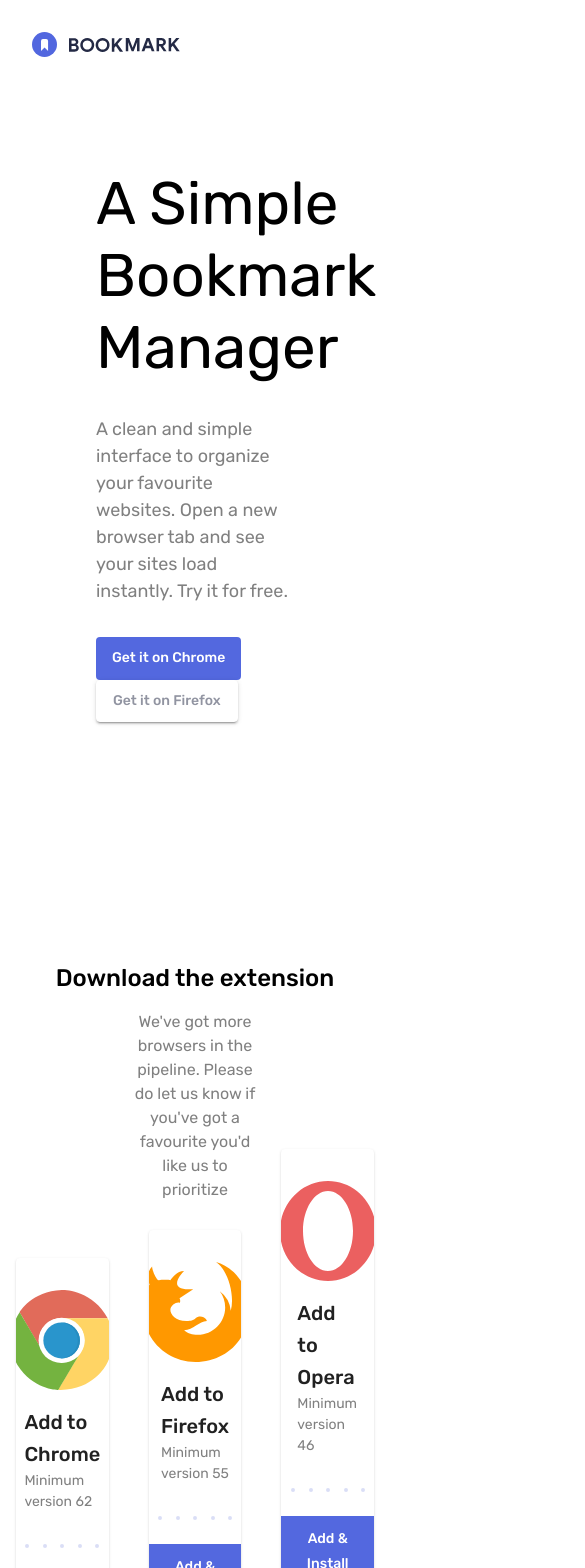
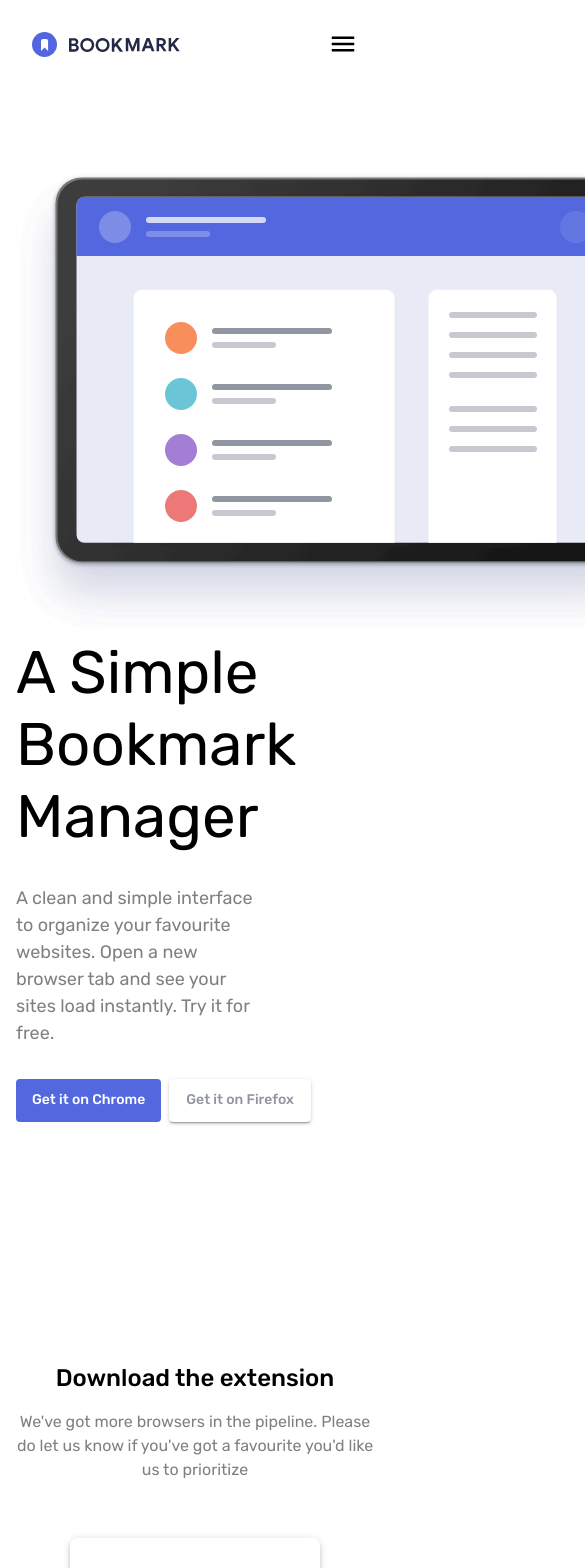
Before and after one commit to NoyanSeckin/Bookmark-Landing-Page-Challenge, a React (Create React App) app: page / in a window 390 px wide. Shown: the top 1568 px of the page, 585 px wide, since content can reach past the window. Built offline with nearby package versions, Linux system fonts and the light colour scheme.

Commit message:
mobile nav done

```diff
--- a/src/components/CenterHeaderComponent.js
+++ b/src/components/CenterHeaderComponent.js
@@ -2,12 +2,30 @@
 
 import React from 'react'
 
+const containerStyle = {
+  display: 'flex',
+  flexDirection: 'column',
+  alignItems: 'center',
+  textAlign: 'center',
+  gap: 2
+}
+
+const headerStyle = {
+  fontWeight: '500',
+  width: {xs: '90%', lg: '100%'}
+}
+
+const textStyle = {
+  color: 'gray',
+  width: {xs: '100%', lg: '35%'}
+}
+
 export default function CenterHeaderComponent({header, text}) {
   function renderExtensionText(){
     return(
-      <Box sx={{display: 'flex', flexDirection: 'column', alignItems: 'center', textAlign: 'center', gap: 2}}>
-        <Typography variant='h5' sx={{fontWeight: '500'}}>{header}</Typography>
-        <Typography sx={{color: 'gray', width: '35%'}}>
+      <Box sx={containerStyle}>
+        <Typography variant='h5' sx={headerStyle}>{header}</Typography>
+        <Typography sx={textStyle}>
           {text}
         </Typography>
       </Box>
--- a/src/components/Main.js
+++ b/src/components/Main.js
@@ -39,13 +39,25 @@
   }
 }
 
+const leftGridItemStyle = {
+  display: 'flex',
+  alignItems: 'center',
+  order: {xs: 2, lg: 1}
+}
+
+const rightGridItemStyle = {
+  display: 'flex',
+  justifyContent: {xs: 'start', lg: 'end'},
+  position: 'relative',
+  order: {xs: 1, lg: 2}
+}
+
 export default function Main() {
-
 
   function renderLeftGridItem(){
     return(
-      <Grid item lg={6} xs={12} sx={{display: 'flex', alignItems: 'center', }}>
-       <Box sx={{ml: 10}}>
+      <Grid item lg={6} xs={12} sx={leftGridItemStyle}>
+       <Box sx={{ml: {xs: 0, lg: 10}}}>
        <Typography variant='h2'>
           A Simple Bookmark Manager
         </Typography>
@@ -61,10 +73,10 @@
 
   function renderRightGridItem(){
     return(
-      <Grid item lg={6} xs={12} sx={{display: 'flex', justifyContent: 'end', position: 'relative'}}>
+      <Grid item lg={6} xs={12} sx={rightGridItemStyle}>
           <Hero/>
-          <Box sx={blueBackgroundStyle}>
-          </Box>
+          {/* <Box sx={blueBackgroundStyle}>
+          </Box> */}
       </Grid>
     )
   }
@@ -73,7 +85,7 @@
     return(
       <Grid container sx={{pt: 12}}>
       {renderLeftGridItem()}
-      {/* {renderRightGridItem()} */}
+      {renderRightGridItem()}
      </Grid>
     )
   }
--- a/src/components/MainExtension.js
+++ b/src/components/MainExtension.js
@@ -23,11 +23,13 @@
   justifyContent: 'center',
   gap: 5,
   height: '370px',
-  mt: 7
+  mt: 7,
+  flexWrap: 'wrap',
 }
 
 const cardStyle = {
   maxWidth: '250px',
+  borderRadius: '8px',
   display: 'flex',
   flexDirection: 'column',
   alignItems: 'center',
@@ -49,7 +51,7 @@
 
   function renderCard(Icon, header, text, alignSelf){
     return(
-      <Card sx={{...cardStyle, alignSelf}}>
+      <Card elevation={3} sx={{...cardStyle, alignSelf}}>
         <Icon/>
         <CardContent>
           <Typography variant='h6'>Add to {header}</Typography>
@@ -74,7 +76,7 @@
   }
 
   return (
-    <Box sx={{mt: '15rem'}}>
+    <Box sx={{mt: '15rem', mb: {xs: '50rem', lg: 0}}}>
       <CenterHeaderComponent header={centerHeader} text={centerText}/>
       {renderCards()}
     </Box>
--- /dev/null
+++ b/src/components/MobileNavModal.js
@@ -0,0 +1,110 @@
+import * as React from 'react';
+import Box from '@mui/material/Box';
+import Button from '@mui/material/Button';
+import Typography from '@mui/material/Typography';
+import Modal from '@mui/material/Modal';
+import CloseIcon from '@mui/icons-material/Close';
+
+import Bookmark from '../icons/Bookmark'
+import Facebook from '../icons/Facebook'
+import Twitter from '../icons/Twitter'
+
+const style = {
+  position: 'relative',
+  bgcolor: 'primary.dark',
+  border: '2px solid #000',
+  boxShadow: 24,
+  height: '100vh',
+  opacity: '0.97',
+  minWidth: '86vw',
+  px: 3.5,
+  py: 4
+};
+
+const loginBtnStyle = {
+  width: '100%',
+  py: 1.2,
+  mt: 2,
+  color: '#fff',
+  borderColor: '#fff',
+  fontSize: '17px',
+  letterSpacing: '4px',
+}
+
+const navLinkStyle = {
+  color: '#fff',
+  fontWeight: 'normal',
+  my: 2
+}
+
+const bottomIconsStyle = {
+  textAlign: 'center',
+  position: 'absolute',
+  bottom: '100px',
+  left: '150px'
+}
+
+export default function BasicModal({navItems, open, setOpen}) {
+  const handleClose = () => setOpen(false);
+
+  function renderTopIcons(){
+    return(
+      <Box sx={{display: 'flex', justifyContent: 'space-between'}}>
+        <Bookmark textColor='#fff'/>
+        <CloseIcon sx={{color: '#fff'}} onClick={handleClose}/>
+      </Box>
+    )
+  }
+
+  function renderNavItems(){
+    return(
+      navItems.map(nav =>
+        <Box sx={{position: 'relative'}}>
+          <hr className='mobile-nav-hr' />
+          <Typography variant='h6' sx={navLinkStyle}>
+            {nav}
+          </Typography>
+        </Box>
+        )
+    )
+  }
+
+
+  function renderNavsContainer(){
+    return(
+      <Box sx={{textAlign: 'center', mt: 5}}>
+        {renderNavItems()}
+        <hr className='mobile-nav-hr' />
+        <Button variant='outlined' sx={loginBtnStyle}>
+          LOGIN
+        </Button>
+      </Box>
+    )
+  }
+
+  function renderBottomIcons(){
+    return(
+      <Box sx={bottomIconsStyle}>
+        <Facebook/>
+        <Twitter/>
+      </Box>
+    )
+  }
+
+  return (
+    <div>
+      <Modal
+        open={open}
+        onClose={handleClose}
+        aria-labelledby="modal-modal-title"
+        aria-describedby="modal-modal-description"
+      >
+        <Box sx={style}>
+          {renderTopIcons()}
+          {renderNavsContainer()}
+          {renderBottomIcons()}
+        </Box>
+      </Modal>
+    </div>
+  );
+}
--- a/src/components/NavBar.js
+++ b/src/components/NavBar.js
@@ -1,4 +1,4 @@
-import * as React from 'react';
+import React, {useState} from 'react';
 import AppBar from '@mui/material/AppBar';
 import Box from '@mui/material/Box';
 import Toolbar from '@mui/material/Toolbar';
@@ -7,6 +7,8 @@
 import IconButton from '@mui/material/IconButton';
 import MenuIcon from '@mui/icons-material/Menu';
 import Bookmark from '../icons/Bookmark'
+import MobileNavModal from './MobileNavModal'
+
 
 const loginBtnStyle = {
   backgroundColor: 'warning.main',
@@ -41,10 +43,18 @@
   pt: 2,
 }
 
+const hamburgerIconStyle = {
+  fontSize: '30px',
+  display: {xs: 'block', lg: 'none'}
+}
+
 export default function NavBar() {
 
+  const [open, setOpen] = React.useState(false);
+  const handleOpen = () => setOpen(true);
+
+  const navItems = ['FEATURES', 'PRICING', 'CONTACT'];
   function renderRightNavLinks(){
-    const navItems = ['FEATURES', 'PRICING', 'CONTACT'];
     return navItems.map(nav =>
     <Typography sx={navStyle}>
       {nav}
@@ -60,23 +70,25 @@
     )
   }
 
+  function renderHamburgerIcon(){
+    return(
+
+      <MenuIcon onClick={handleOpen}
+       sx={hamburgerIconStyle} />
+    )
+  }
+
   return (
     <Box sx={navbarContainer}>
       <AppBar elevation={0} position="static">
         <Toolbar sx={{background: '#fff', color: '#000', justifyContent: 'space-between'}}>
           <Bookmark textColor='#242A45'/>
           {renderRightNav()}
-          {/* <IconButton
-            size="large"
-            edge="start"
-            color="inherit"
-            aria-label="menu"
-            sx={{ mr: 2 }}
-          >
-            <MenuIcon />
-          </IconButton> */}
+          {renderHamburgerIcon()}
+
         </Toolbar>
       </AppBar>
+      <MobileNavModal navItems={navItems} open={open} setOpen={setOpen}/>
     </Box>
   );
 }
--- a/src/index.css
+++ b/src/index.css
@@ -97,3 +97,8 @@
 	fill: hsl(0, 94%, 66%);
 	cursor: pointer;
 }
+
+.mobile-nav-hr{
+	border: 1px solid hsl(229, 8%, 60%);
+	opacity: 0.3;
+}
```
Also changed, not shown: src/icons/Hero.js.
